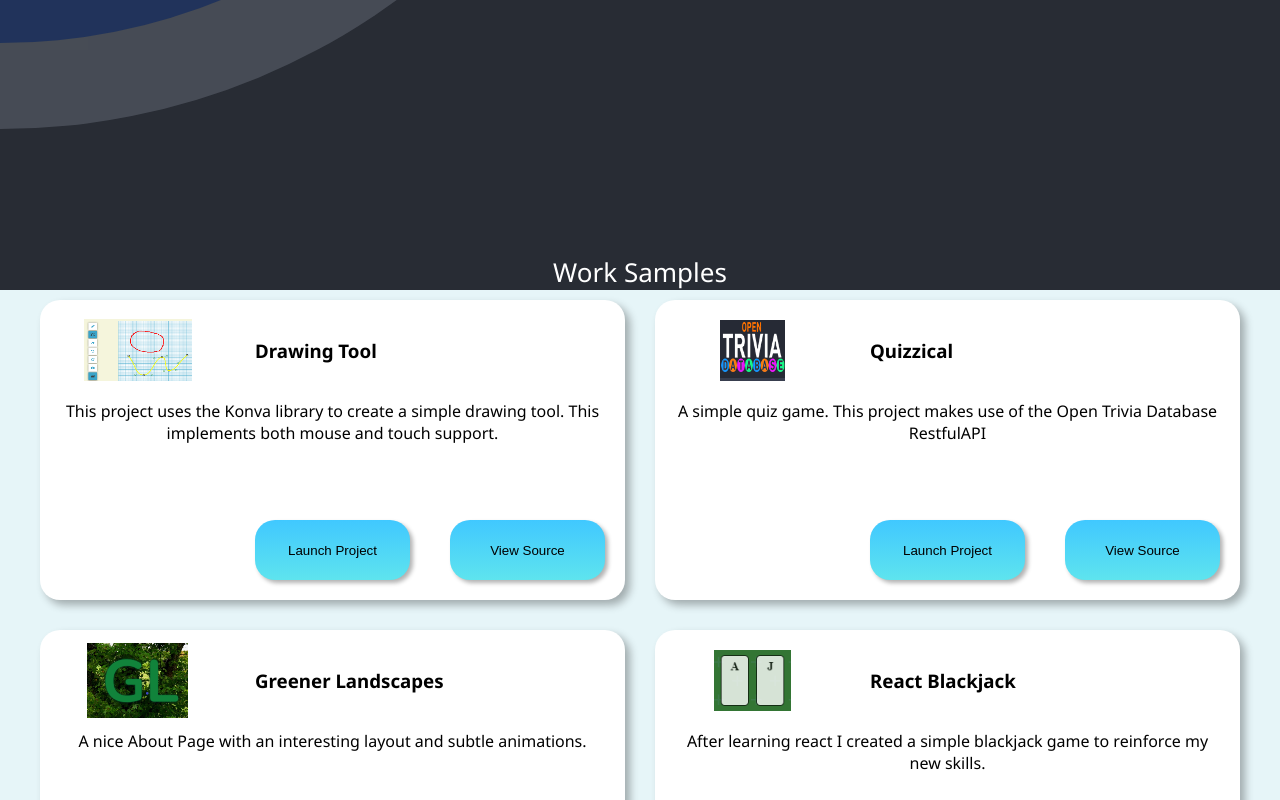
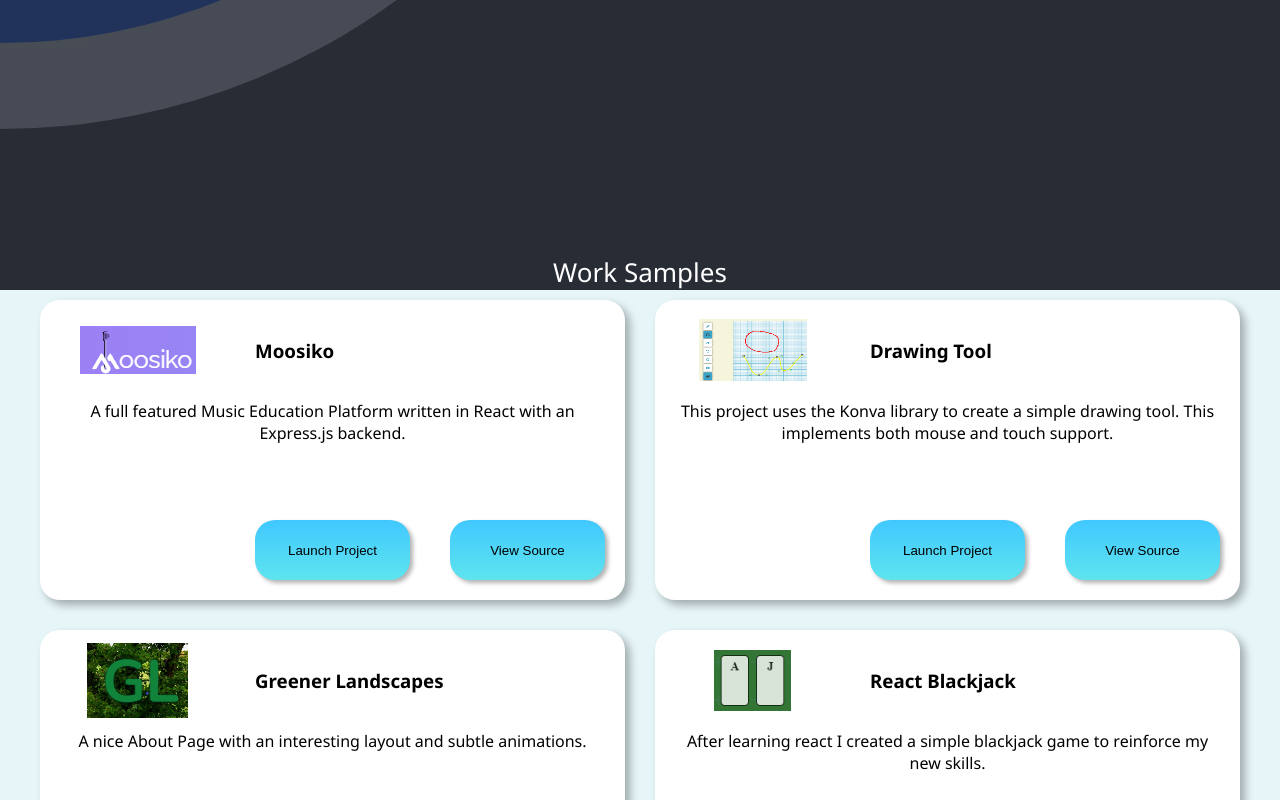
Before and after one commit to BMcdavitt/homepage, a React (Create React App) app: page / in a window 1280 px wide. Shown: the part 546-1346 px from the top of the page. Built offline with nearby package versions, Linux system fonts and the light colour scheme.

Commit message:
chore: Update work samples to include Moosiko

```diff
--- a/src/data.js
+++ b/src/data.js
@@ -2,6 +2,12 @@ const pageData = [
   {
     cardType: 'ProjectCard',
     cardData: [
+      {
+        name: 'Moosiko',
+        image: 'moosiko.png',
+        description: 'A full featured Music Education Platform written in React with an Express.js backend.',
+        link: 'https://my.moosiko.com/',
+      },
       {
         name: 'Drawing Tool',
         image: 'konva.png',
@@ -9,14 +15,6 @@ const pageData = [
           'This project uses the Konva library to create a simple drawing tool.  This implements both mouse and touch support.',
         link: 'https://bmcdavitt.github.io/annotator/',
         source: 'https://github.com/BMcdavitt/annotator',
-      },
-      {
-        name: 'Quizzical',
-        image: 'quizzical.png',
-        description:
-          'A simple quiz game.  This project makes use of the Open Trivia Database RestfulAPI ',
-        link: 'https://bmcdavitt.github.io/reactQuiz/',
-        source: 'https://github.com/BMcdavitt/reactQuiz/tree/master/src',
       },
       {
         name: 'Greener Landscapes',
@@ -210,11 +208,11 @@ const pageData = [
     cardType: 'OneHundredDayCssCard',
     cardData: [
       // Radio Select
-      { src: 'QWxJYbL'},
+      { src: 'QWxJYbL' },
       // Sproing
-      { src: 'qBKYbag'},
+      { src: 'qBKYbag' },
       // Penrose Triangle
-      { src: 'QWxaNQb'},
+      { src: 'QWxaNQb' },
       // Transforming Shapes
       // { src: 'OJEjzrK' },
       // File Upload
```
Also changed, not shown: public/images/moosiko.png (added).
